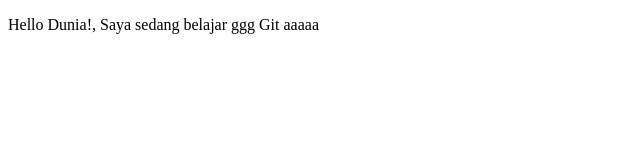
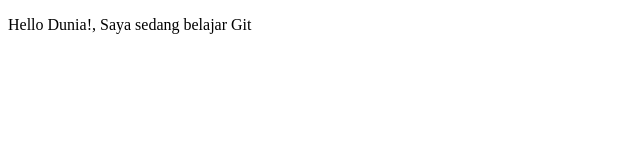
Before and after one commit to wijayanto1320/belajargit, a plain HTML site: page index.html in a window 1280 px wide. Shown: the full height of the page, 0-640 px from the left. Drawn offline with Linux system fonts and the light colour scheme.

Commit message:
Revert "pergantian isi"
This reverts commit fa2546be48dfccaac2a4f819995cd9aeed05f41b.

```diff
--- a/index.html
+++ b/index.html
@@ -5,6 +5,6 @@
         <title>Belajar Git - Project 01</title>
     </head>
     <body>
-        <p>Hello Dunia!, Saya sedang belajar ggg Git aaaaa</p>
+        <p>Hello Dunia!, Saya sedang belajar Git</p>
     </body>
 </html>
```
